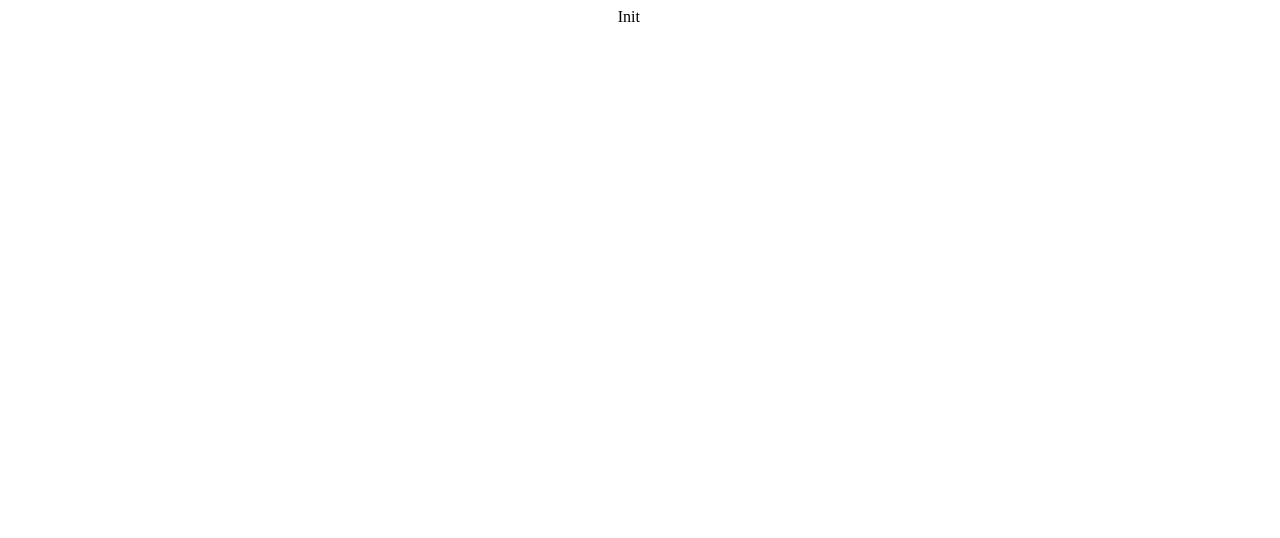
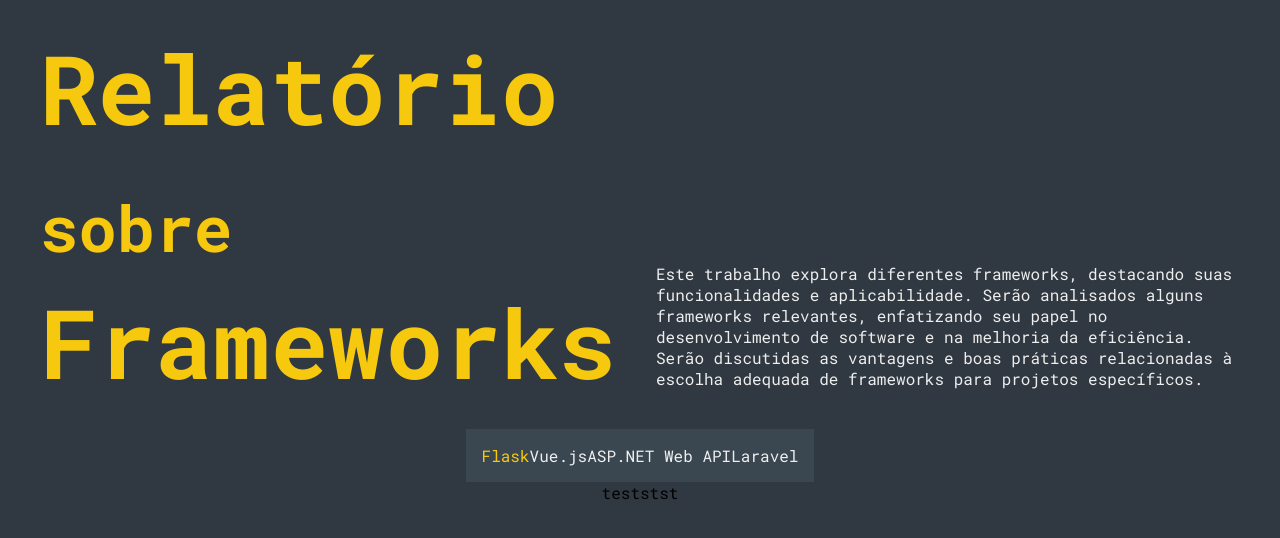
Before and after one commit to phgiacomelli/frameworks-report, a Vue app: page / in a window 1280 px wide. Shown: the top 538 px of the page. Built offline with nearby package versions, Linux system fonts and the light colour scheme.

Commit message:
add tabPanel component

```diff
--- a/src/App.vue
+++ b/src/App.vue
@@ -1,36 +1,28 @@
-<script setup lang="ts">
-import Header from './components/Header.vue';
-</script>
+<template>
+  <HeaderBar />
+  <TabPanel :tabList="tabList">
+    <template v-slot:tabPanel-1> teststst </template>
+    <template v-slot:tabPanel-2> Content 2 </template>
+    <template v-slot:tabPanel-3> Content 3 </template>
+    <template v-slot:tabPanel-4> Content 4 </template>
 
-<template>
-  <Header />
+  </TabPanel>
 </template>
 
-<style scoped>
-header {
-  line-height: 1.5;
-}
 
-.logo {
-  display: block;
-  margin: 0 auto 2rem;
-}
+<script lang="ts">
+import HeaderBar from './components/HeaderBar.vue';
+import TabPanel from './components/TabPanel.vue';
 
-@media (min-width: 1024px) {
-  header {
-    display: flex;
-    place-items: center;
-    padding-right: calc(var(--section-gap) / 2);
-  }
-
-  .logo {
-    margin: 0 2rem 0 0;
-  }
-
-  header .wrapper {
-    display: flex;
-    place-items: flex-start;
-    flex-wrap: wrap;
-  }
-}
-</style>
+export default {
+  components: {
+    HeaderBar,
+    TabPanel
+  },
+  data() {
+    return {
+      tabList: ["Flask", "Vue.js", "ASP.NET Web API", "Laravel"],
+    };
+  },
+};
+</script>
--- a/src/assets/main.css
+++ b/src/assets/main.css
@@ -1,33 +1,16 @@
-#app {
-  max-width: 1280px;
-  margin: 0 auto;
-  padding: 2rem;
+@import url('https://fonts.googleapis.com/css2?family=Roboto+Mono:wght@400;500;700&display=swap');
 
-  font-weight: normal;
+:root{
+  --primary-color: #303841;
+  --secondary-color: #F6C90E;
+  --tertiary-color: #EEEEEE;
+  --primary-light-color: #3A4750;
 }
 
-a,
-.green {
-  text-decoration: none;
-  color: hsla(160, 100%, 37%, 1);
-  transition: 0.4s;
+*{
+  box-sizing: border-box;
+  margin: 0;
+  padding: 0;
+
+  font-family: 'Roboto Mono', monospace;
 }
-
-@media (hover: hover) {
-  a:hover {
-    background-color: hsla(160, 100%, 37%, 0.2);
-  }
-}
-
-@media (min-width: 1024px) {
-  body {
-    display: flex;
-    place-items: center;
-  }
-
-  #app {
-    display: grid;
-    grid-template-columns: 1fr 1fr;
-    padding: 0 2rem;
-  }
-}
--- a/src/components/Header.vue
+++ /dev/null
@@ -1,16 +0,0 @@
-
-
-<template>
-  Init
-</template>
-
-
-<script lang="ts">
-  import { defineComponent } from 'vue'
-
-  export default defineComponent({
-    props: {
-      name: String
-    }
-  })
-</script>
--- /dev/null
+++ b/src/components/HeaderBar.vue
@@ -0,0 +1,55 @@
+
+
+<template>
+  <div class="container">
+    <div class="left">Relatório <span style="font-size: 4rem">sobre</span> Frameworks</div>
+    <div class="right">
+      Este trabalho explora diferentes frameworks, destacando suas funcionalidades e aplicabilidade.
+      Serão analisados alguns frameworks relevantes, enfatizando seu papel no desenvolvimento de
+      software e na melhoria da eficiência. Serão discutidas as vantagens e boas práticas
+      relacionadas à escolha adequada de frameworks para projetos específicos.
+    </div>
+  </div>
+</template>
+
+<style scoped>
+.container {
+  width: 100%;
+  padding: 1.5rem;
+  display: flex;
+  gap: 1rem;
+  align-items: end;
+  background-color: var(--primary-color);
+}
+
+.left,
+.right {
+  max-width: 50%;
+  height: 100%;
+}
+.left {
+  color: var(--secondary-color);
+  font-weight: 700;
+  font-size: 6rem;
+  padding: 0 0 0 1rem;
+}
+.right {
+  display: flex;
+  color: var(--tertiary-color);
+  width: 100%;
+  justify-content: start;
+  align-items: end;
+  padding: 0 1rem 1rem 0;
+}
+</style>
+
+<script lang="ts">
+export default {
+  props: {
+    name: String
+  },
+  mounted() {
+    console.log('Header montado')
+  }
+}
+</script>
--- /dev/null
+++ b/src/components/TabPanel.vue
@@ -0,0 +1,81 @@
+<template>
+  <div class="container">
+    <ul class="tab-list">
+      <li
+        v-for="(tab, i) in tabList"
+        :key="i"
+        :class="{
+          'active': i+1 === activeTab,
+          'default': i+1 !== activeTab
+        }"
+      >
+        <label :for="`${i}`" v-text="tab" />
+        <input
+          :id="`${i}`"
+          type="radio"
+          :name="`${i}-tab`"
+          :value="i+1"
+          v-model="activeTab"
+          class="hide"
+        />
+      </li>
+    </ul>
+
+    <template v-for="(tab, i) in tabList">
+      <div
+        :key="i"
+        v-if="i+1 === activeTab"
+      >
+        <slot :name="`tabPanel-${i+1}`" />
+      </div>
+    </template>
+  </div>
+</template>
+
+<style scoped>
+.active{
+    color: var(--secondary-color);
+}
+
+.default{
+    color: var(--tertiary-color);
+}
+.hide{
+    display: none;
+}
+.container {
+  width: 100%;
+  height: 500px;
+  background-color: var(--primary-color);
+  display: flex;
+  /* justify-content: center; */
+  align-items: center;
+  flex-direction: column;
+}
+
+.tab-list{
+    display: flex;
+    list-style: none;
+    background-color: var(--primary-light-color);
+    padding: 1rem;
+}
+</style>
+
+<script lang="ts">
+export default {
+  props: {
+    tabList: {
+      type: Array,
+      required: true
+    }
+  },
+  data() {
+    return {
+      activeTab: 1
+    }
+  },
+  mounted() {
+    console.log('TabPanel montado')
+  }
+}
+</script>
```
